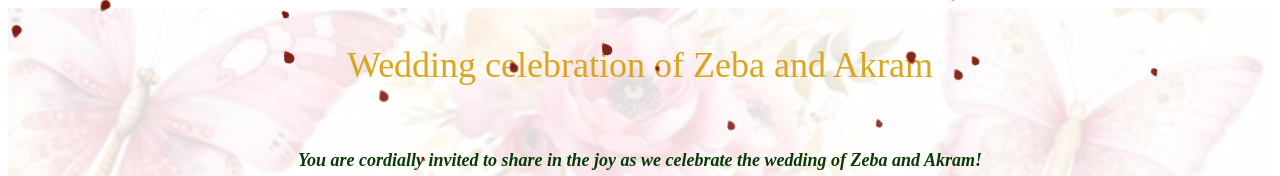
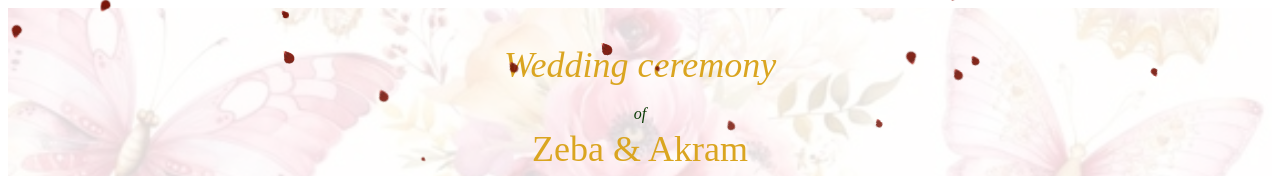
Before and after one commit to khaja-family/zeba-akram, a plain HTML site: page index.html in a window 1280 px wide. Shown: the top 176 px of the page. Drawn offline with Linux system fonts and the light colour scheme; no server answers; a web font is replaced by a local one.

Commit message:
updates from mac2

```diff
--- a/index.html
+++ b/index.html
@@ -18,7 +18,7 @@
     <div class="outer-wrapper">
         <div class="outer-container">
             <div class="organizer-name">
-                <p><span>Wedding celebration of Zeba and Akram</span></p>
+                <p><span><i>Wedding ceremony</i><br><i style="font-size: medium; color: #093a04;">of</i><br> Zeba & Akram</span></p>
             </div>
 
             <div class="wedding-info">
```
